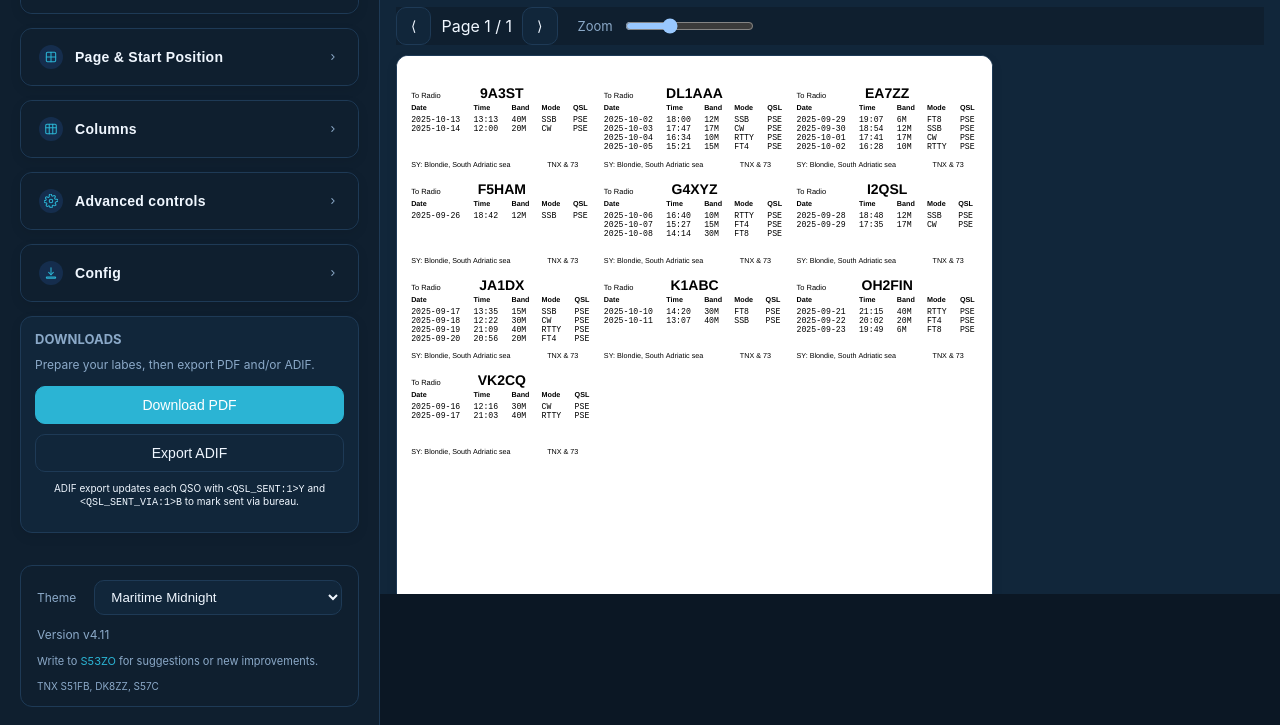
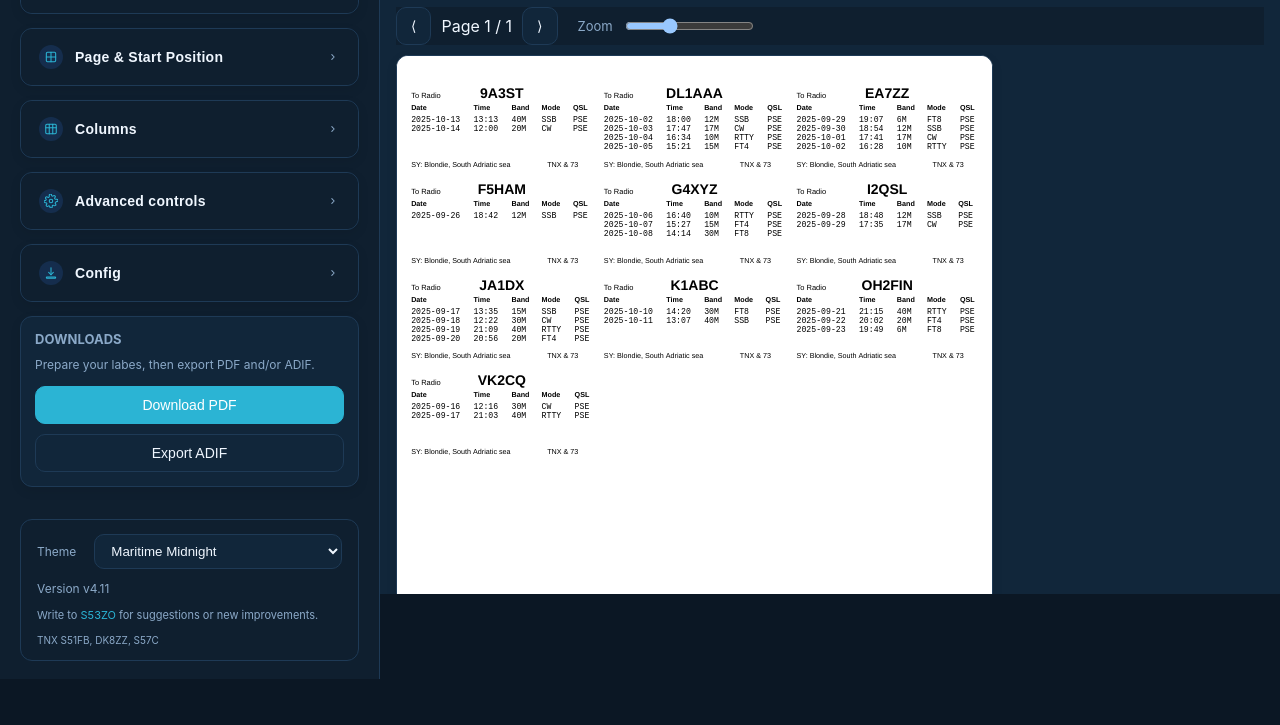
Before and after one commit to s53zo/ADIF-to-QSL-label, a plain HTML site: page make_qsl_labels.html in a window 1280 px wide. Shown: the part 206-931 px from the top of the page. After the commit the page ends 885 px from the top, so only its background shows below. Drawn offline with nearby package versions, Linux system fonts and the light colour scheme.

Commit message:
Add files via upload

```diff
--- a/make_qsl_labels.html
+++ b/make_qsl_labels.html
@@ -602,9 +602,9 @@ input[type="text"], input[type="number"], input[type="date"], select, input[type
           <button id="downloadBtn" class="primary" disabled>Download PDF</button>
           <button id="downloadAdifBtn" disabled title="Adds QSL_SENT=Y and QSL_SENT_VIA=B to the QSOs currently shown.">Export ADIF</button>
         </div>
-        <p class="help">ADIF export updates each QSO with <code>&lt;QSL_SENT:1&gt;Y</code> and
+        <!-- <p class="help">ADIF export updates each QSO with <code>&lt;QSL_SENT:1&gt;Y</code> and
         <code>&lt;QSL_SENT_VIA:1&gt;B</code> to mark sent via
-        bureau.</p>
+        bureau.</p> -->
       </div>
 
       <div class="footer-bar">
```
